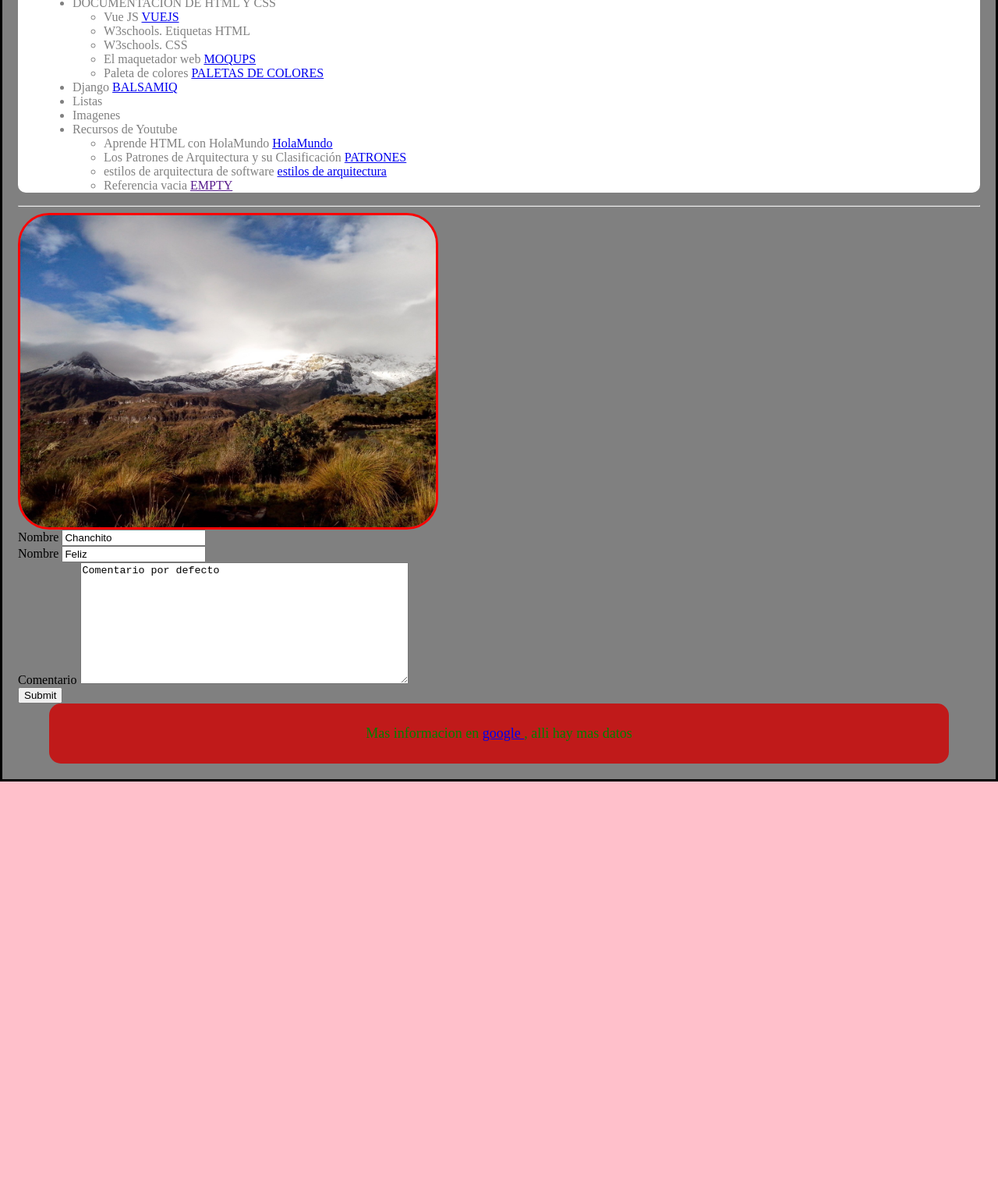
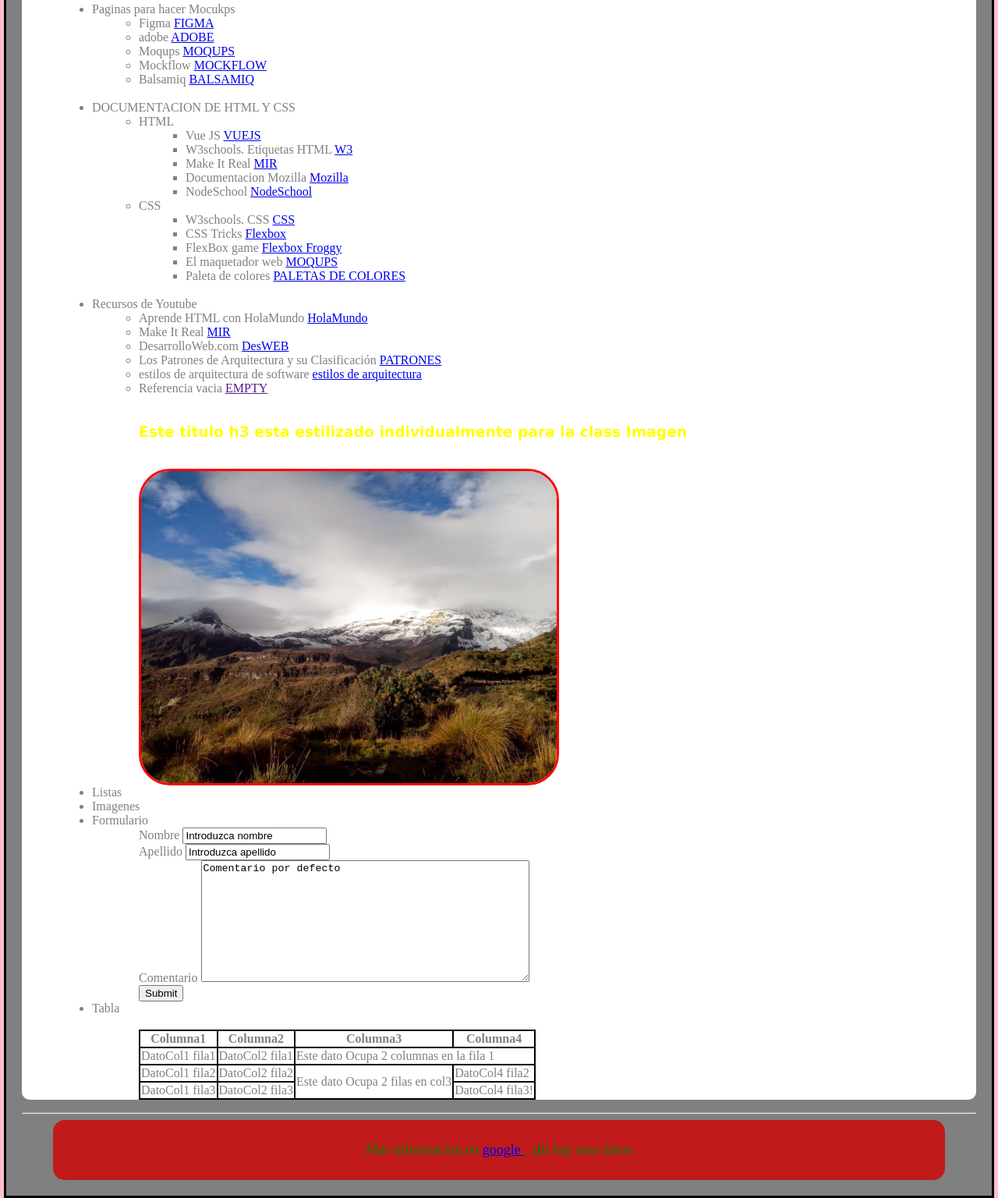
Before and after one commit to luisbmonroyj/basicwebpage, a plain HTML site: page index.html in a window 1280 px wide. Shown: the part 516-2052 px from the top of the page at 78% size. Before the commit the page ends 1528 px from the top, so only its background shows below. Drawn offline with Linux system fonts and the light colour scheme.

Commit message:
Actualizacion vinculos y mas CSS

```diff
--- a/index.html
+++ b/index.html
@@ -1,11 +1,18 @@
 <!DOCTYPE html>
+<!-- html trae la ultima version de html disponible-->
+
 <!-- el bloque por defecto salen con ! TAB en VSC-->
-<html>
+<html lang="es">
     <head>
+    <!--head es el encabezado de la pagina-->
+
         <meta charset="utf-8"/>
+        <!-- establece unos metadatos, en este caso el sistema de caracteres que se usa-->
         <title> Mi pagina WEB </title>
+        <!--title es lo que aparece en la pestana del navegador-->
+        <!--Los estilos se van a configurar externamente-->
         <link href="resources/styles.css" rel = "stylesheet" type ="text/css"/>
-        <!--
+        <!-- modo de agregar CSS en linea
         <style type ="text/css">
             p { color:red"
                 font-family: Verdana, Geneva. Tahoma, sans-serif
@@ -14,19 +21,36 @@
         -->
     </head>
     <body>
-        <h1>Recursos web del ciclo 3</h1>
-        <!--de h1 a h6-->
+        <header>
+            <h1>Recursos web que yo uso</h1>
+            <!--Tamanos de titulos, de h1 a h6-->
+        </header>
         <div class = "Contenido">
+            <!-- nav hace una barra de navegacion-->
+            <nav>
+                <a class = "BarraBotones" href="/html/">HTML</a> |
+                <a class = "BarraBotones" href="/css/">CSS</a> |
+                <a class = "BarraBotones" href="/js/">JavaScript</a> |
+                <a class = "BarraBotones" href="/python/">Python</a>
+            </nav>
+            <!--class = "algo" es un atributo que se lo pone a esta etiqueta div, a "algo se le ponen mas caracteristicas"-->
             <h2>Contenido</h2>
             <p>
-                Esta es una pagina web de ejemplo cuyp contenido se hara con las etiquetas
+                Esta es una pagina web de ejemplo cuyo contenido se hara con las etiquetas
                 mas comunes de HTML
                 <br>
+                p: es la etiqueta para empezar un parrafo
                 <br>
-                Span sirve para <span style = "color:red"> subrayar un texto rojo</span>
+                span: sirve para <span style = "color:red"> subrayar un texto con algun color (rojo)</span>
+                <br>
+                strong: sirve para resaltar <strong> UN TEXTO </strong>  en negrilla
+                <br>
+                <hr>
+                hr: muestra una linea horizontal
+                <br>
+                br: hace un salto de linea
                 <br>
                 <br>
-
                 Estas etiquetas permiten hacer una lista de elementos
             </p>
             <ul>
@@ -38,9 +62,8 @@
                     <li>Django Models <a href="https://docs.djangoproject.com/en/4.0/topics/db/models/" target="_blank" > Models </a></li>
                     <li>Vistas <a href="https://www.django-rest-framework.org/api-guide/generic-views/#retrieveapiview" target="_blank" > Views </a></li>
                     <li>Vistas <a href="https://pypi.org/project/psycopg2/" target="_blank" > Views </a></li>
-
                 </ul>
-
+                <br>
                 <li> Paginas para hacer Mocukps </li>
                 <ul>
                     <!--es mas facil cambiar el vinculo si esta despues de las props de la etiqueta-->
@@ -50,54 +73,113 @@
                     <li>Mockflow <a target="_blank" href="https://www.mockflow.com/pricing/" > MOCKFLOW </a></li>
                     <li>Balsamiq <a target="_blank" href="https://balsamiq.cloud/" > BALSAMIQ </a></li>
                 </ul>
-
+                <br>
                 <li> DOCUMENTACION DE HTML Y CSS </li>
+                <ul>
+                    <li>
+                        HTML
+                    </li>
                     <ul>
                         <!--es mas facil cambiar el vinculo si esta despues de las props de la etiqueta-->
                         <li>Vue JS <a target="_blank" href="https://vuejs.org/guide/introduction.html" > VUEJS </a></li>
-                    <li>W3schools. Etiquetas HTML <a target="_blank" href="https://www.w3schools.com/tags/default.asp" >  </a></li>
-                    <li>W3schools. CSS <a target="_blank" href="https://www.w3schools.com/cssref/default.asp" >  </a></li>
+                        <li>W3schools. Etiquetas HTML <a target="_blank" href="https://www.w3schools.com/tags/default.asp" > W3  </a></li>
+                        <li>Make It Real <a target="_blank" href="https://guias.makeitreal.camp/html-y-css/introduccion-a-html" > MIR </a></li>
+                        <li>Documentacion Mozilla  <a target="_blank" href="https://developer.mozilla.org/en-US/docs/Web/HTML" > Mozilla </a></li>
+                        <li>NodeSchool  <a target="_blank" href="https://nodeschool.io" > NodeSchool </a></li>
+                    </ul>
+                    <li>
+                        CSS
+                    </li>
+                    <ul>
+                        <li>W3schools. CSS <a target="_blank" href="https://www.w3schools.com/cssref/default.asp" > CSS </a></li>
+                        <li>CSS Tricks <a target="_blank" href="https://css-tricks.com/snippets/css/a-guide-to-flexbox/" > Flexbox </a></li>
+                        <li>FlexBox game <a target="_blank" href="https://flexboxfroggy.com" > Flexbox Froggy</a></li>
                         <li>El maquetador web <a target="_blank" href="https://www.elmaquetadorweb.com/2018/05/jerarquia-css-como-evitar-el-uso-de.html" > MOQUPS </a></li>
                         <li>Paleta de colores <a target="_blank" href="https://color.adobe.com/es/create/color-contrast-analyzer" > PALETAS DE COLORES </a></li>
+
                     </ul>
-
+                </ul>
+                <br>
+                <!--
                     <li>Django <a target="_blank" href="https://balsamiq.cloud/" > BALSAMIQ </a></li>
-                <li> Listas</li>
-                <li> Imagenes</li>
+                -->
                 <li> Recursos de Youtube</li>
                 <ul>
                     <li>Aprende HTML con HolaMundo <a target="_blank" href="https://www.youtube.com/watch?v=MJkdaVFHrto"  > HolaMundo </a></li>
+                    <li>Make It Real  <a target="_blank" href="https://www.youtube.com/watch?v=01kveX7fueA&list=PLxyfMWnjW2kshpGRqh4LlTDPuPSoc5dmf&index=1"  > MIR </a></li>
+                    <li>DesarrolloWeb.com  <a target="_blank" href="https://www.youtube.com/playlist?list=PLIcuwIrm4rKc2cl2ASgt6yK1I9hkE4Bk4"  > DesWEB </a></li>
+
                     <li>Los Patrones de Arquitectura y su Clasificación <a target="_blank" href="https://www.youtube.com/watch?v=X3FNtc1XC78"  > PATRONES </a></li>
                     <li>estilos de arquitectura de software <a target="_blank" href="https://www.youtube.com/watch?v=qGu8cYePdyU"  > estilos de arquitectura </a></li>
                     <li>Referencia vacia  <a target="_blank" href=""  > EMPTY </a></li>
                 </ul>
-            </ul>
-        </div>
-        <hr>
-        <!--linea horizontal de division-->
+                <br>
+                <ul>
                     <div class = "Imagen">
+                        <h3> Este titulo h3 esta estilizado individualmente para la class Imagen</h3>
+                        <br>
                         <img src="resources/nevadoruiz.jpeg">
                         <!--<img src="resources/nevadoruiz.jpeg"/> autocontenida-->
+                    </div>
+                </ul>
+                <li> Listas</li>
+                <li> Imagenes</li>
+                <li> Formulario</li>
+                    <ul>
+                    <div>
                         <form action="/formulario" method="GET"> <!--POST acepta mas datos-->
                             <label for="nombre" >Nombre</label>
                             <!--recibe el foco del mouse en el campo de texto-->
-                <input value="Chanchito" type="text" id="nombre" name="nombre" placeholder="Nombre"/>
+                            <input value="Introduzca nombre" type="text" id="nombre" name="nombre" placeholder="Nombre"/>
                             <!--lo que guarda en name es la llave, el valor es el contenido del campo de texto
                                 placeholder es una sugerencia de lo que debe llenarse en el input
                                 type: submit vuelve este input un boton, text es por defecto, email, password,radio,checkbox,file,
                             -->
                             <br>
-                <label for="apellido" >Nombre</label>
+                            <label for="apellido" >Apellido</label>
                             <!--recibe el foco del mouse en el campo de texto-->
-                <input value="Feliz" type="text" id="apellido" name="apellido" placeholder="Apellido"/>
+                            <input value="Introduzca apellido" type="text" id="apellido" name="apellido" placeholder="Apellido"/>
                             <br>
                             <label for="comentario" >Comentario</label>
                             <textarea cols=50 rows=10 id="comentario" name="comentario" placeholder="Ingrese comentario">Comentario por defecto</textarea>
                             <br>
-                <input type="submit" id="guardar" name="guardar" placeholder="Nombre"/>
+                            <input type="submit" id="guardar" name="guardar" placeholder="Guardar"/>
 
                         </form>
                     </div>
+                </ul>
+                <li> Tabla</li>
+                    <br>
+                <ul>
+                    <table>
+                        <!--tr hace una fila en la tabla-->
+                        <tr>
+                        <!--th hace los titulos de la tabla-->
+                            <th>Columna1</th>
+                            <th>Columna2</th>
+                            <th>Columna3</th>
+                            <th>Columna4</th>
+                        <tr>
+                            <!--td introduce datos por filas-->
+                            <td>DatoCol1 fila1</td>
+                            <td>DatoCol2 fila1</td>
+                            <td colspan="2">Este dato Ocupa 2 columnas en la fila 1</td>
+                            <tr>
+                                <td>DatoCol1 fila2</td>
+                            <td>DatoCol2 fila2</td>
+                            <td rowspan="2">Este dato Ocupa 2 filas en col3</td>
+                            <td>DatoCol4 fila2</td>
+                        <tr>
+                            <td>DatoCol1 fila3</td>
+                            <td>DatoCol2 fila3</td>
+                            <td>DatoCol4 fila3!</td>
+                    </table>
+                </ul>
+
+        </div>
+        <!--Table hace una estructura de filas y columnas-->
+        <hr>
+        <!--linea horizontal de division-->
 
         <div class = "Conclusion">
             <p>
--- a/resources/styles.css
+++ b/resources/styles.css
@@ -1,7 +1,11 @@
+html{
+    background-color: pink;
+}
+
 body {
     width: 1100;
     margin: 10px auto;
-    /*margin: 10px 5px 5px 5px;*/
+    margin: 10px 5px 5px 5px;
     background-color: gray;
     padding: 0px 20px 20px 20px;
     border: 3px solid black;
@@ -13,6 +17,22 @@ h1{
     font-family: cursive;
 }
 
+.BarraBotones:link{
+    color: rgb(41, 16, 153);
+}
+
+.BarraBotones: :visited{
+    color: green;
+
+}
+
+.BarraBotones:hover{
+    color:red;
+}
+
+.BarraBotones:active{
+    color:blueviolet;
+}
 .Contenido{
     color:gray;
     border-radius: 10px;
@@ -21,14 +41,21 @@ h1{
     background-color: white;
 }
 
-.Imagen h3{
-    color:white;
-    font-family: Verdana, Geneva, Tahoma, sans-serif;
+table, th, td {
+    border: 2px solid black;
+    border-collapse: collapse;
 }
 
-html{
-    background-color: pink;
+ul {
+    margin-left: 20px;
+
 }
+.Imagen h3{
+    color:yellow;
+    font-family: Verdana, Geneva, Tahoma, sans-serif;
+    font-weight: bold;
+}
+
 .Imagen img{
     height: 400px;
     display: block;
```
Lines whose indentation alone changed are shown as unchanged.
